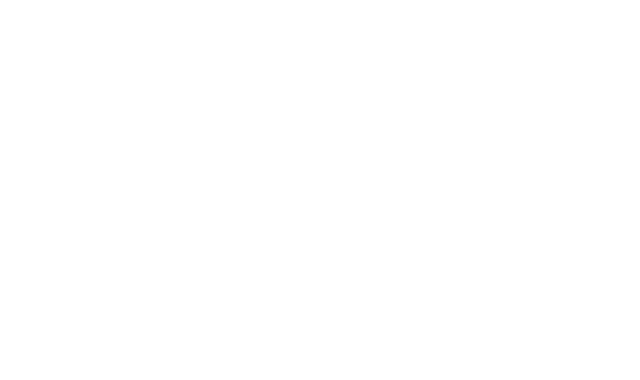
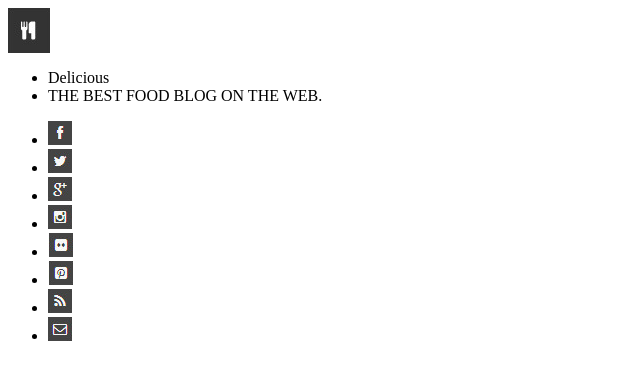
Before and after one commit to Patricia888/chocolate-pizza, a plain HTML site: page index.html in a window 1280 px wide. Shown: the whole page, without its empty margins (0-640 px from the left). Drawn offline with Linux system fonts and the light colour scheme.

Commit message:
put test and images in header in html

```diff
--- a/index.html
+++ b/index.html
@@ -6,7 +6,29 @@
   </head>
 
   <body>
-    <header></header>
+    <header>
+      <nav>
+          <img src="img/logo.png" alt="silverware logo">
+          <ul>
+            <li>Delicious</li>
+            <li>THE BEST FOOD BLOG ON THE WEB.</li>
+          </ul>
+          <ul>
+            <li><img src="img/fb-icon.png" alt="fb icon"></li>
+            <li><img src="img/twit-icon.png" alt="twitter icon"></li>
+            <li><img src="img/gp-icon.png" alt="google plus"></li>
+            <li><img src="img/insta-icon.png" alt="instagram"></li>
+            <li><img src="img/flic-icon.png" alt="flic icon"></li>
+            <li><img src="img/pint-icon.png" alt="pintrest"></li>
+            <li><img src="img/rss-icon.png" alt="rss icon"></li>
+            <li><img src="img/mail-icon.png" alt="mail icon"></li>
+          </ul>
+      </nav>
+
+    </header>
+
+
+
 
     <main></main>
 
```
